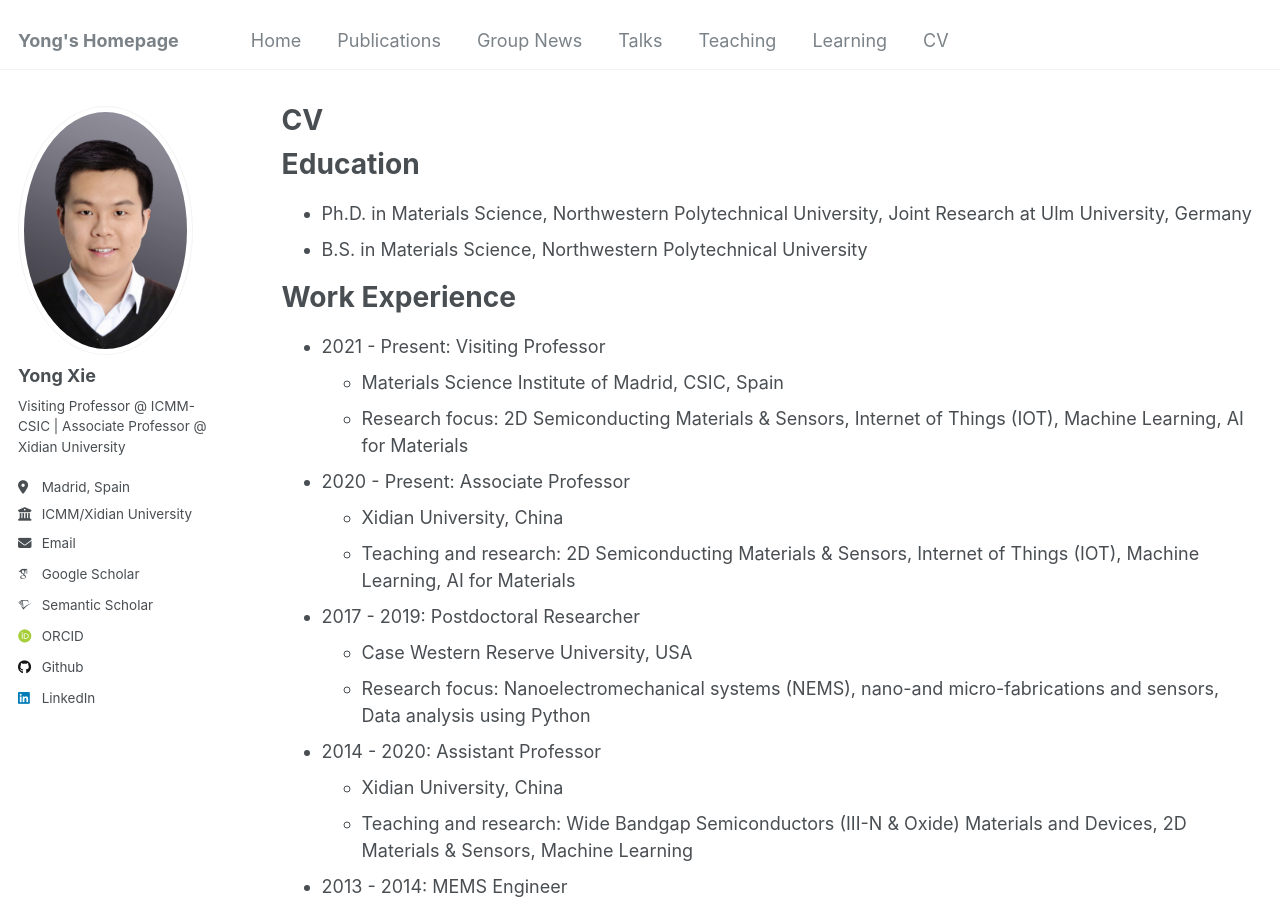
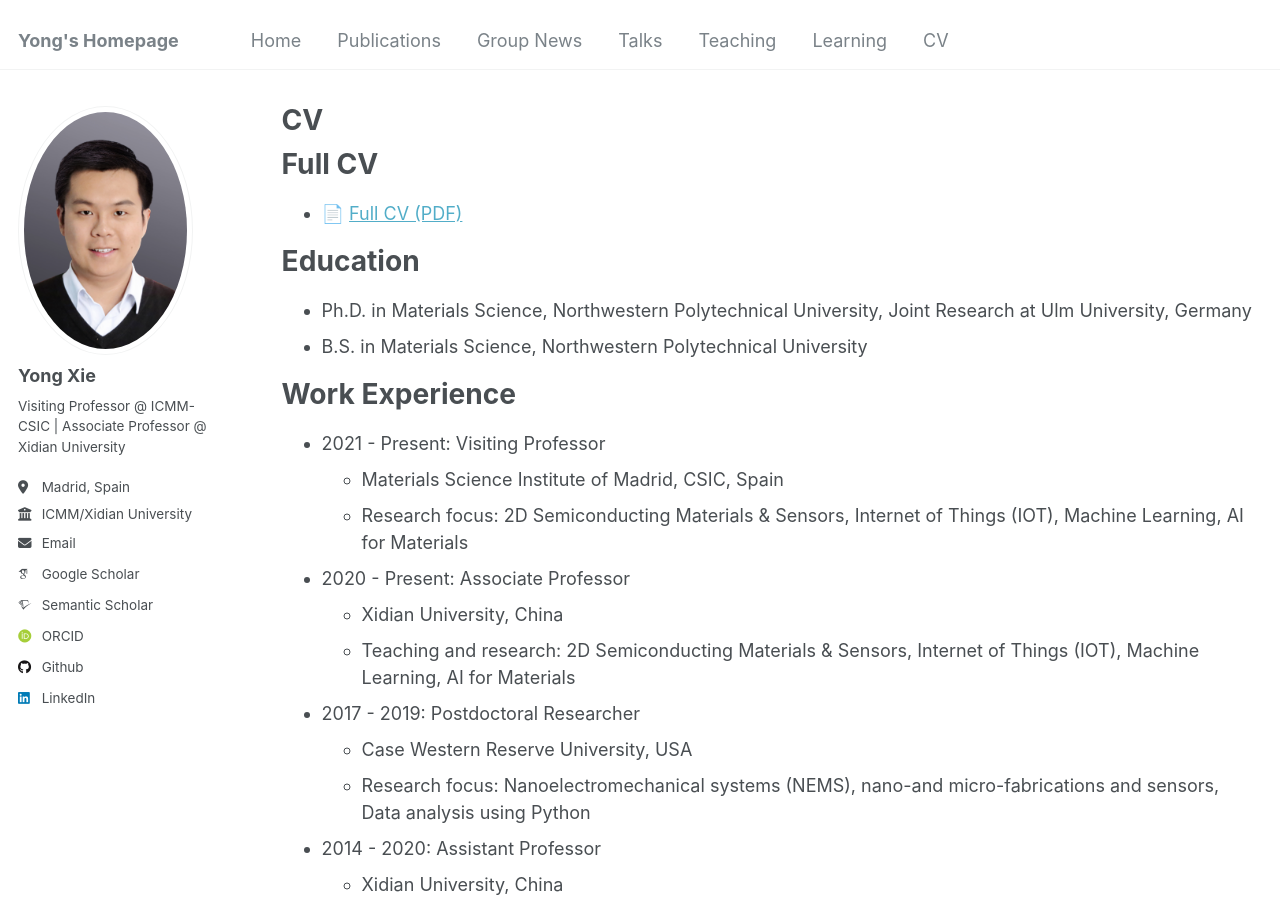
Before and after one commit to YongXie-ICMM/yongxie-icmm.github.io, a Jekyll site: the page built from _pages/cv.md, in a window 1280 px wide and 900 px high. Built offline with Jekyll 4.4.1, drawn with Linux system fonts in a browser that asks for light colours; some web fonts are replaced.

Commit message:
Add Full CV PDF link to CV page

```diff
--- a/_pages/cv.md
+++ b/_pages/cv.md
@@ -8,6 +8,11 @@ redirect_from:
 ---
 
 {% include base_path %}
+
+Full CV
+======
+
+- 📄 [Full CV (PDF)](/files/CV_XieYong202602.pdf)
 
 Education
 ======
```
Also changed, not shown: 1 other file.
